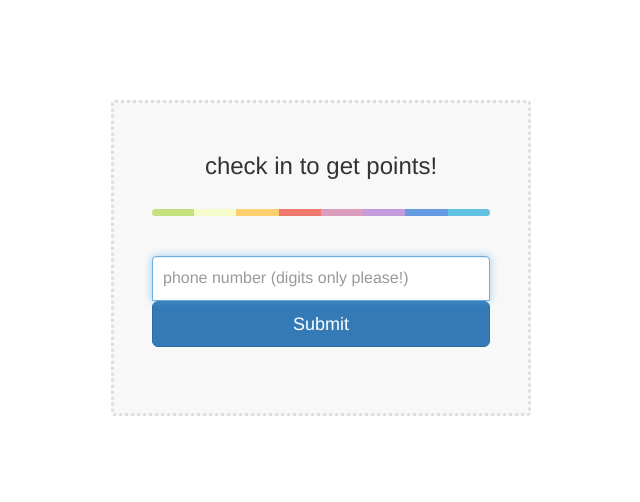
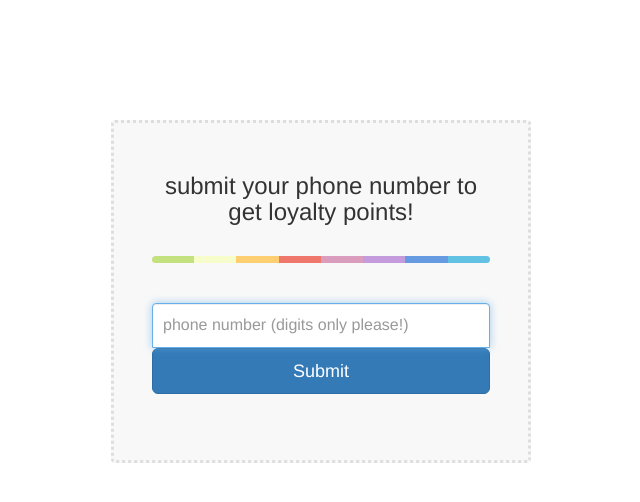
Before and after one commit to davidholiday/baker_thing, a Flask app: page / in a window 1280 px wide. Shown: the part 121-623 px from the top of the page, without its empty margins (319-959 px from the left). Run offline with Flask 2, Linux system fonts and the light colour scheme; parts of the project's set-up code (start-up, migrations or seed data) failed here and were passed over; some libraries are stand-ins or nearby versions.

Commit message:
checkpointing

```diff
--- a/flask_app_source/app.py
+++ b/flask_app_source/app.py
@@ -1,6 +1,6 @@
 
 
-from flask import Flask, request, render_template
+from flask import Flask, request, render_template, flash
 from flask_sqlalchemy import SQLAlchemy
 from flask_bootstrap import Bootstrap
 from sqlalchemy_utils import database_exists, create_database, drop_database
@@ -12,6 +12,7 @@
 BARE MINIMUM FLASK APP AND DB OBJECT CREATION
 """
 app = Flask(__name__)
+app.secret_key = "secret"
 app.config['SQLALCHEMY_DATABASE_URI'] = 'postgresql://postgres@postgres/db1'
 db = SQLAlchemy(app)
 Bootstrap(app)
@@ -50,8 +51,7 @@
 #
 @app.route('/')
 def hello_world():
-    app.logger.info('foo')
-    return render_template('index.html', tag='fuckface')
+    return render_template('index.html')
 
 
 checkin_route = API_AND_VERSION + '/checkin'
@@ -60,15 +60,14 @@
     # there's a much more sophisticated library to handle this sort of thing - but it's out of scope for this exercise.
     # here we'll assume we're dealing with vanilla US numbers 555-555-5555 -- no special characters.
 
-
+    app.logger.info(request.form)
     # validate caller supplied parameter(s)
     #
-    phone_number = ""
     try:
-        phone_number = str(request.json['phone_number'])
+        phone_number = str(request.form['phone_number'])
     except:
-        app.logger.error('missing phone_number key in payload or payload is not json')
-        raise BadRequest #TODO you're not going to use the built-in pages for this in the end...
+        app.logger.error('missing phone_number key in payload or payload is not form data')
+        raise BadRequest
 
     if len(phone_number) != 10 or phone_number.isdigit() == False:
         app.logger.error('phone_number must be ten digits with no special characters')
@@ -81,9 +80,7 @@
                                     .first()
 
     app.logger.info('customers_row_object is: {}'.format(customers_row_object))
-
-    return phone_number
-
+    return render_template('index.html', message=phone_number, message_bg="bg-danger")
 
 
 """
--- a/flask_app_source/static/custom.css
+++ b/flask_app_source/static/custom.css
@@ -1,19 +1,25 @@
 body {
-  margin: 20px;
+    margin: 20px;
 }
 
 .logo {
-  padding: 20px 20px 20px 20px;
+    padding: 20px 20px 20px 20px;
 }
 
 .name {
-  font-size: 24px;
-  color: #333;
+    font-size: 24px;
+    color: #333;
     padding: 30px 20px 20px 100px;
 }
 
 .nav-extra {
-  border: 3px dotted rgba(0,0,0,0.1);
+    border: 3px dotted rgba(0,0,0,0.1);
+}
+
+.message {
+    font-size: 24px;
+    text-align:center;
+    margin-top: 20px;
 }
 
 
--- a/flask_app_source/templates/index.html
+++ b/flask_app_source/templates/index.html
@@ -18,7 +18,7 @@
     <nav class="navbar navbar-default nav-extra">
         <div class="container-fluid">
             <div class="navbar-header">
-                <a class="logo pull-left" href="#"><img src="/static/baker-cannabis-technology-logo_nav.png"></a>
+                <a class="logo pull-left" target="_blank" href="https://www.youtube.com/watch?v=Y8JPXwst6P4"><img src="/static/baker-cannabis-technology-logo_nav.png"></a>
             </div>
             <div class="navbar-right name">
                 LOYALTY POINTS DISPENSARY
@@ -31,79 +31,34 @@
 
 {% block content %}
 
+<div class = "container">
+    <div class="message {{ message_bg }}">
+        <h2>
+            {{ message }}
+        </h2>
+    </div>
+</div>
+
 
 <!-- https://bootsnipp.com/snippets/featured/simple-login-form-bootsnipp-style-colorgraph -->
 <div class = "container">
 	<div class="wrapper">
-		<form action="" method="post" name="form-chekin" class="form-checkin">
-		    <h3 class="form-checkin-heading">check in to get points!</h3>
+		<form action="/api/v1/checkin" method="post" name="form-chekin" class="form-checkin">
+		    <h3 class="form-checkin-heading">submit your phone number to get loyalty points!</h3>
 			  <hr class="colorgraph"><br>
 
-			  <input type="text" class="form-control" name="phone_number" placeholder="phone number (digits only please!)" required="" autofocus="" />
+			  <input type="text"
+                     class="form-control"
+                     name="phone_number"
+                     placeholder="phone number (digits only please!)"
+                     pattern="[0-9]{10}"
+                     oninvalid="setCustomValidity('*invalid format* if your number is (123)456-7890, enter 1234567890 (ty!)')"
+                     required
+                     autofocus
+              />
+
 			  <button class="btn btn-lg btn-primary btn-block"  name="Submit" value="Submit" type="Submit">Submit</button>
 		</form>
 	</div>
 </div>
-
-
-    <!--<div class="container col-sm-6 col-md-4 col-md-offset-4">-->
-        <!--<div class="panel panel-primary">-->
-            <!--<div class="panel-info logo" align="center">-->
-                <!--<h4>-->
-                    <!--speak friend, and enter-->
-                <!--</h4>-->
-            <!--</div>-->
-            <!--<div class="panel-content">-->
-                <!--<form>-->
-                    <!--<input type="text" class="form-control logo" placeholder="phone number (just digits please!)" required autofocus>-->
-                    <!--<button class="btn btn-success btn-block" type="submit">-->
-                        <!--SUBMIT-->
-                    <!--</button>-->
-                <!--</form>-->
-            <!--</div>-->
-        <!--</div>-->
-    <!--</div>-->
-
-    <!--&lt;!&ndash; cred to https://gist.github.com/bMinaise/7329874 &ndash;&gt;-->
-    <!--<div class="container">-->
-        <!--<div class="panel panel-warning col-sm-6 col-md-4 col-md-offset-4">-->
-            <!--<h1 class="text-center login-title">-->
-                <!--speak phone number, and enter-->
-            <!--</h1>-->
-            <!--<div class="account-wall">-->
-                <!--<form class="form-signin">-->
-                <!--<input type="text" class="form-control" placeholder="phone number (just digits please!)" required autofocus>-->
-                <!--<button class="btn btn-lg btn-primary btn-block" type="submit">-->
-                    <!--Sign in-->
-                <!--</button>-->
-                <!--</form>-->
-            <!--</div>-->
-        <!--</div>-->
-    <!--</div>-->
-
-    <!--&lt;!&ndash; cred to https://gist.github.com/bMinaise/7329874 &ndash;&gt;-->
-    <!--<div class="container">-->
-        <!--<div class="row">-->
-            <!--<div class="col-sm-6 col-md-4 col-md-offset-4">-->
-                <!--<h1 class="text-center login-title">Sign in to continue to Bootsnipp</h1>-->
-                <!--<div class="account-wall">-->
-                    <!--<img class="profile-img" src="https://lh5.googleusercontent.com/-b0-k99FZlyE/AAAAAAAAAAI/AAAAAAAAAAA/eu7opA4byxI/photo.jpg?sz=120"-->
-                        <!--alt="">-->
-                    <!--<form class="form-signin">-->
-                    <!--<input type="text" class="form-control" placeholder="Email" required autofocus>-->
-                    <!--<input type="password" class="form-control" placeholder="Password" required>-->
-                    <!--<button class="btn btn-lg btn-primary btn-block" type="submit">-->
-                        <!--Sign in</button>-->
-                    <!--<label class="checkbox pull-left">-->
-                        <!--<input type="checkbox" value="remember-me">-->
-                        <!--Remember me-->
-                    <!--</label>-->
-                    <!--<a href="#" class="pull-right need-help">Need help? </a><span class="clearfix"></span>-->
-                    <!--</form>-->
-                <!--</div>-->
-                <!--<a href="#" class="text-center new-account">Create an account </a>-->
-            <!--</div>-->
-        <!--</div>-->
-    <!--</div>-->
-
 {% endblock %}
```
